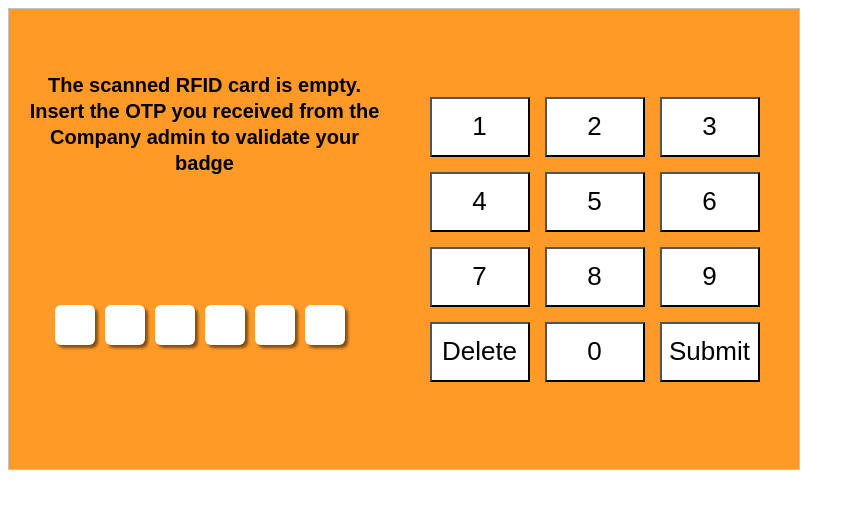
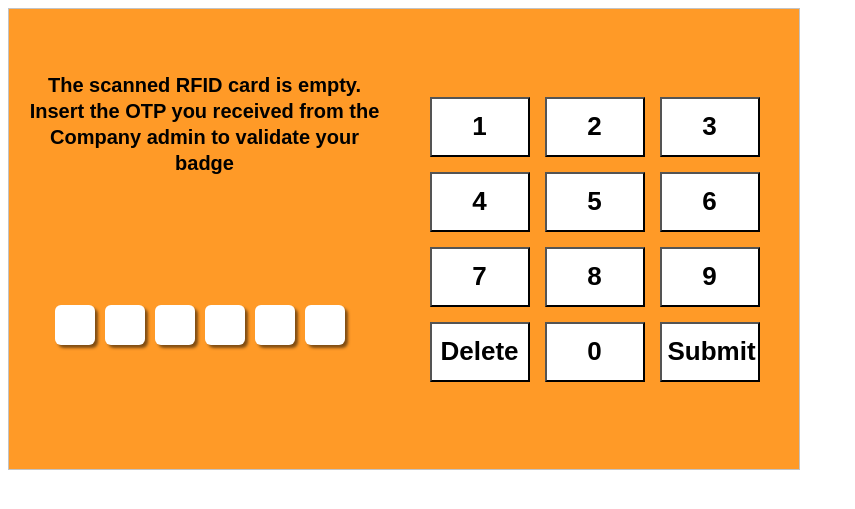
Before and after one commit to simone-torino/Project_PLCS_raspUI, a Flask app: page /keypad in a window 1280 px wide. Shown: the top 509 px of the page, without its empty margins (0-855 px from the left). Run offline with Flask 3, Linux system fonts and the light colour scheme.

Commit message:
css update

```diff
--- a/templates/keypad.html
+++ b/templates/keypad.html
@@ -35,6 +35,7 @@
 
         .keypad button {
             font-size: 26px;
+            font-weight:bold;
             width: 100%;
             height: 100%;
             background-color: rgb(255, 255, 255);
@@ -56,6 +57,7 @@
             margin: 5px;
             border-radius: 6px;
             font-size: 20px;
+            font-weight:bold;
             display: flex;
             justify-content: center;
             align-items: center;
@@ -75,9 +77,9 @@
 
         #error-message {
             position: absolute;
-            top: 320px;
+            top: 250px;
             left: 50px;
-            color: red;
+            color: rgb(151, 1, 1);
             font-weight: bold;
             margin-top: 10px;
             font-size: 20px;
@@ -85,10 +87,10 @@
 
         #result {
             position: absolute;
-            top: 200px;
+            top: 250px;
             left: 110px;
             font-size: 25px;
-            color: green;
+            color: rgb(0, 71, 0);
             font-weight: bold;
         }
     </style>
```
